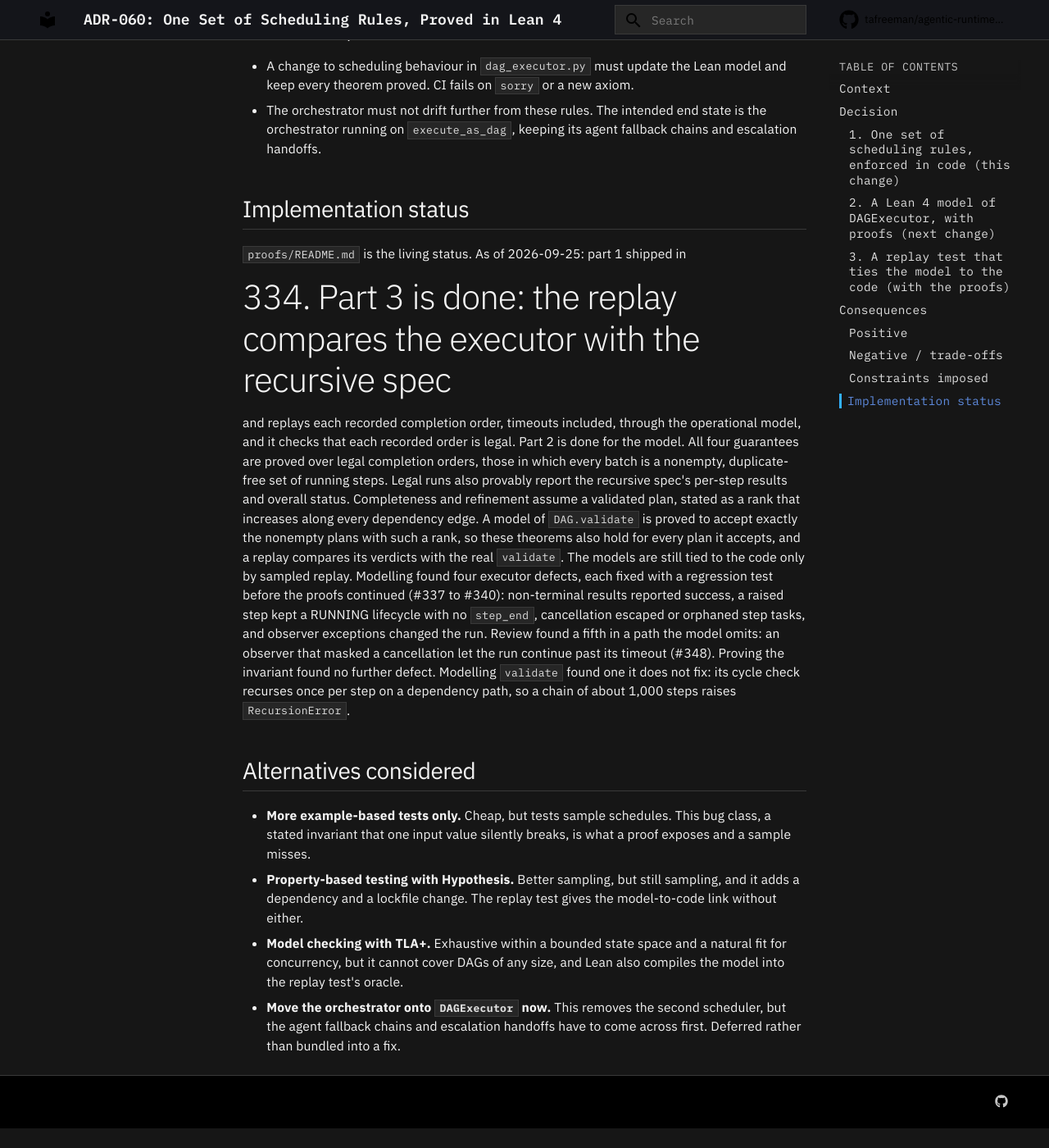
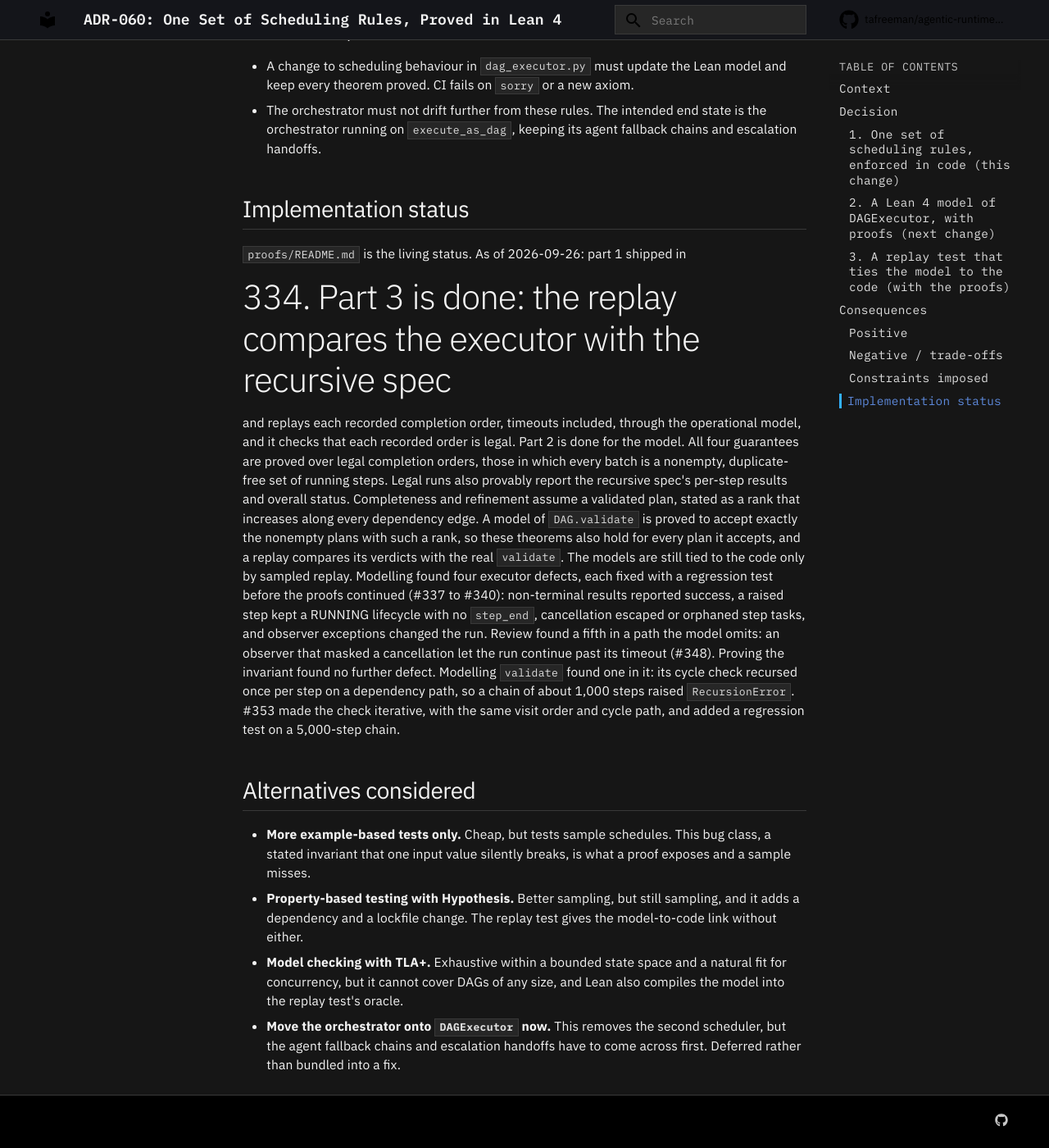
Before and after one commit to tafreeman/agentic-runtime-platform, an MkDocs documentation site: the page built from docs/adr/ADR-060-scheduler-guarantees-lean.md, in a window 1280 px wide and 1400 px high, scrolled down 3205 px. Shown: the whole window at 82% size. Built offline with MkDocs 1.6.1 and Material for MkDocs 9.7.7, drawn with Linux system fonts in a browser that asks for light colours; comment, search, counter and statistics services are not loaded; before the commit the page ends 4581 px from its top, so only the background shows below that.

Commit message:
docs(adr): record the DAG.validate RecursionError fix in ADR-060
ADR-060's implementation status said modelling DAG.validate found a
RecursionError on long dependency chains that was not fixed. #353 fixes
it, so the status now names that PR and the regression test, and the
as-of date moves to 2026-09-26.

```diff
--- a/docs/adr/ADR-060-scheduler-guarantees-lean.md
+++ b/docs/adr/ADR-060-scheduler-guarantees-lean.md
@@ -118,7 +118,7 @@ and no lockfile change.
 
 ## Implementation status
 
-`proofs/README.md` is the living status. As of 2026-09-25: part 1 shipped in
+`proofs/README.md` is the living status. As of 2026-09-26: part 1 shipped in
 #334. Part 3 is done: the replay compares the executor with the recursive spec
 and replays each recorded completion order, timeouts included, through the
 operational model, and it checks that each recorded order is legal. Part 2 is
@@ -137,8 +137,10 @@ results reported success, a raised step kept a RUNNING lifecycle with no
 exceptions changed the run. Review found a fifth in a path the model omits:
 an observer that masked a cancellation let the run continue past its timeout
 (#348). Proving the invariant found no further defect. Modelling `validate`
-found one it does not fix: its cycle check recurses once per step on a
-dependency path, so a chain of about 1,000 steps raises `RecursionError`.
+found one in it: its cycle check recursed once per step on a dependency path,
+so a chain of about 1,000 steps raised `RecursionError`. #353 made the check
+iterative, with the same visit order and cycle path, and added a regression
+test on a 5,000-step chain.
 
 ## Alternatives considered
 
```
